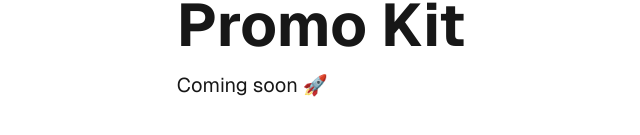
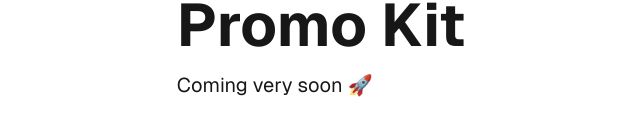
Before and after one commit to n0rthk1n9/promokit-website, a Next.js app: page / in a window 1280 px wide. Shown: the part 353-488 px from the top of the page, without its empty margins (319-959 px from the left). Built offline with nearby package versions, Linux system fonts and the light colour scheme.

Commit message:
Update page.js
Test commit for Alessandro

```diff
--- a/app/page.js
+++ b/app/page.js
@@ -8,7 +8,7 @@ export default function Home() {
           Promo Kit
         </h1>
         <p className="text-lg sm:text-xl text-center sm:text-left">
-          Coming soon 🚀
+          Coming very soon 🚀
         </p>
       </main>
     </div>
```
